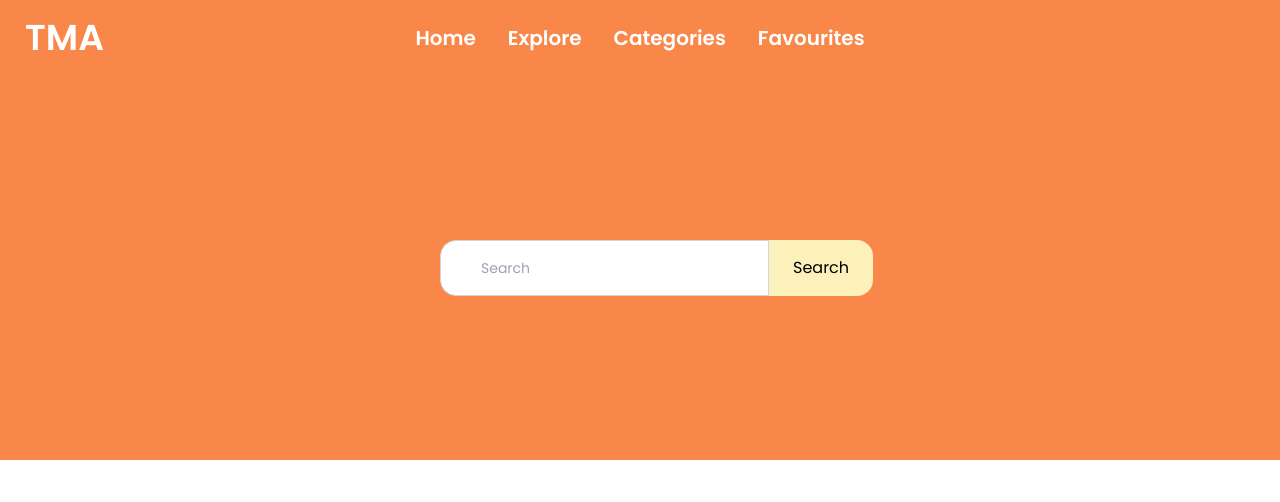
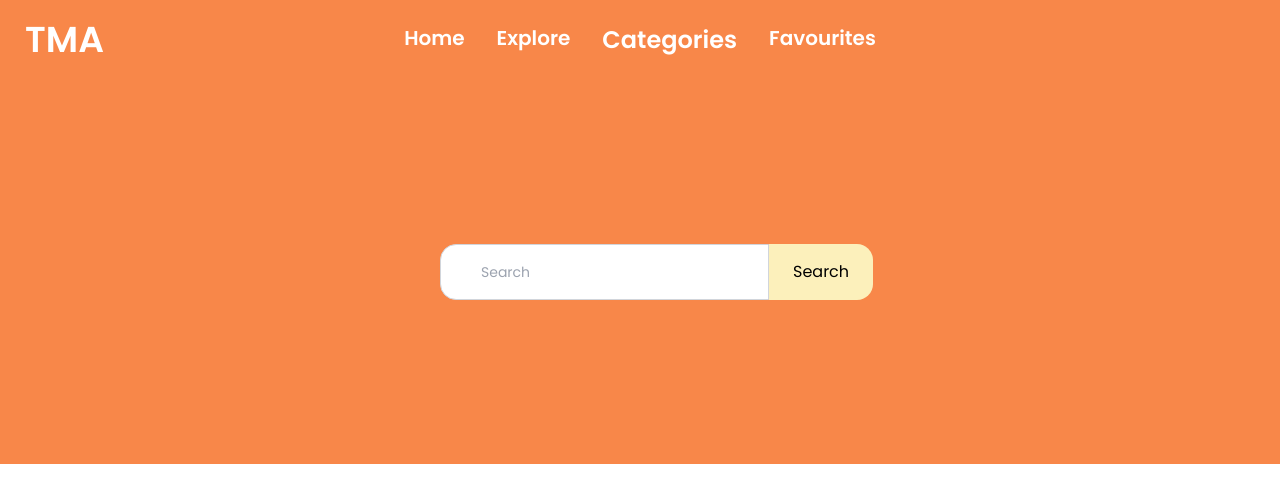
Before and after one commit to horiaomar25/TheMealApp, a Next.js app in the folder themealapp/: page /explore in a window 1280 px wide. Shown: the top 502 px of the page. Built offline with nearby package versions, Linux system fonts and the light colour scheme; a web font is replaced by a local one.

Commit message:
added: update to the navigation links

```diff
--- a/themealapp/components/Navigation.jsx
+++ b/themealapp/components/Navigation.jsx
@@ -52,7 +52,7 @@ const NewNav = () => {
                   <Link href="/search" className='text-2xl' >Explore</Link>
                 </li>
                 <li className='text-black text-4xl font-semibold mt-8' onClick={closeMenu}>
-                  <Link href="/categories" className='text-2xl'>Catogories</Link>
+                <Link href="/categories" className='text-2xl'>Catogories</Link>
                 </li>
                 <li className='text-black text-4xl font-semibold mt-8' onClick={closeMenu}>
                   <Link href="/quiz" className='text-2xl'>Favourites</Link>
@@ -69,7 +69,7 @@ const NewNav = () => {
         <ul className="menu menu-horizontal px-1">
           <li className='text-white text-xl font-semibold hover:text-blue-600'><Link href="/">Home</Link></li>
           <li className='text-white text-xl font-semibold hover:text-blue-600'><Link href="/explore">Explore</Link></li>
-          <li className='text-white text-xl font-semibold hover:text-blue-600'><Link href="/categories">Categories</Link></li>
+          <li className='text-white text-xl font-semibold hover:text-blue-600'><Link href="/categories" className='text-2xl'>Categories</Link></li>
           <li className='text-white text-xl font-semibold hover:text-blue-600'><Link href="/favourites">Favourites</Link></li>
         </ul>
       </div>
```
